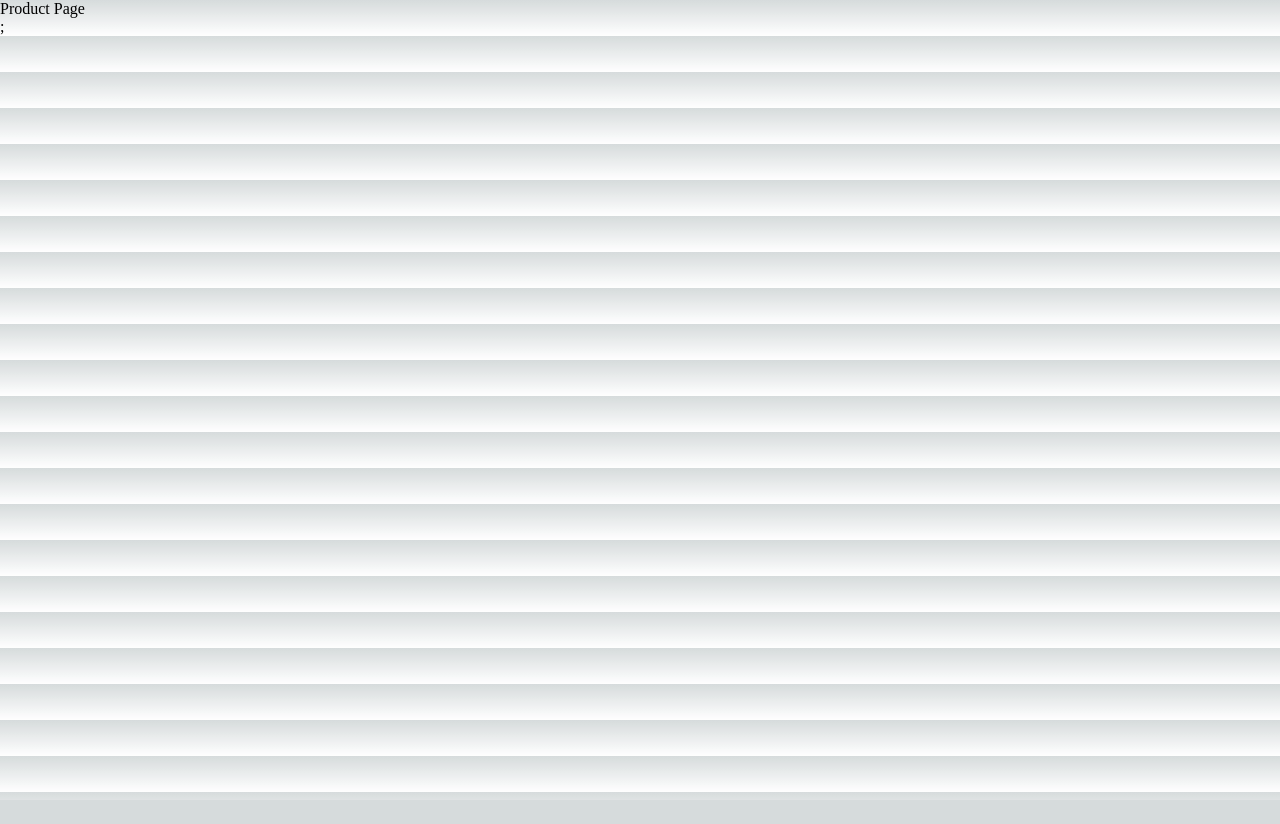
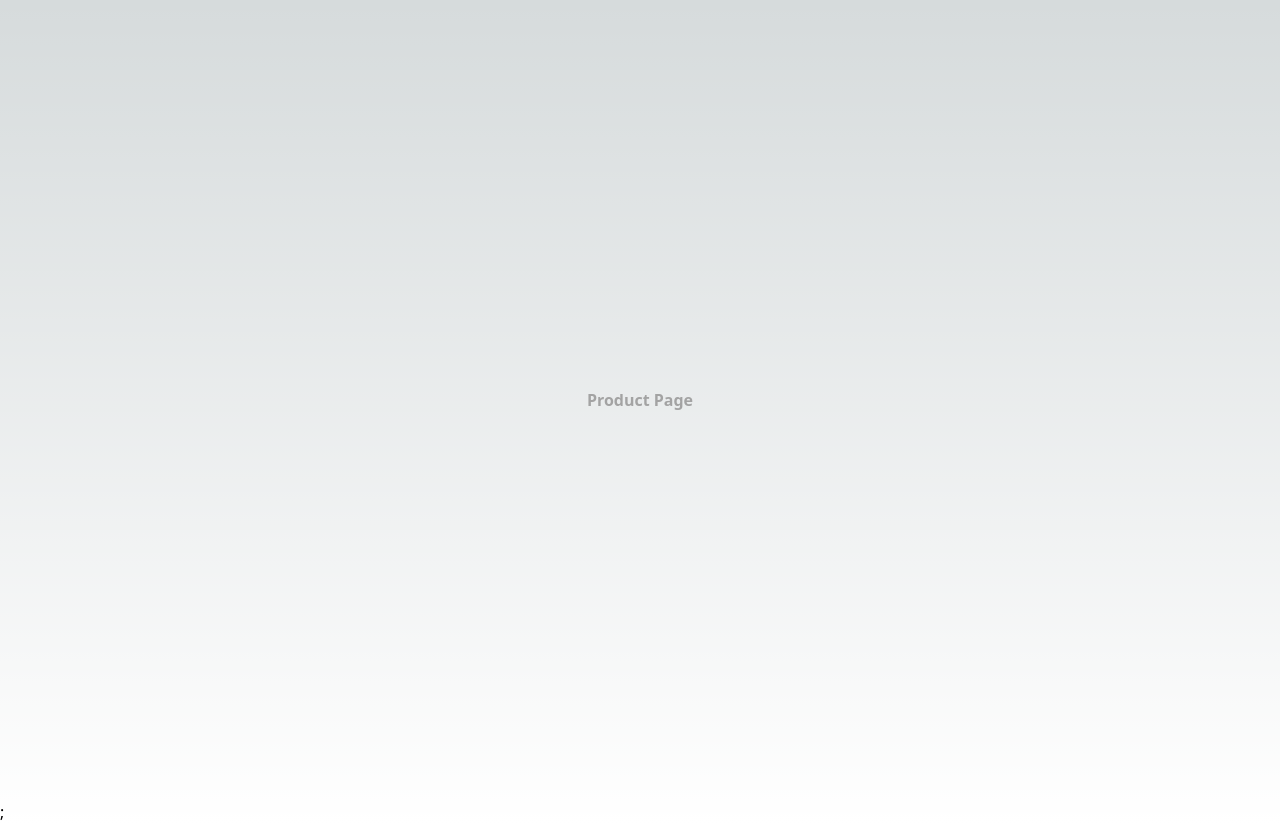
Before and after one commit to paradus-hex/inno-dash, a Next.js app: page / in a window 1280 px wide. Before the commit the page ends 800 px from the top, so only its background shows below. Built offline with nearby package versions, Linux system fonts and the light colour scheme.

Commit message:
succesfully fetched data

```diff
--- a/package.json
+++ b/package.json
@@ -23,6 +23,8 @@
     "typescript": "5.0.3"
   },
   "devDependencies": {
+    "autoprefixer": "^10.4.14",
+    "postcss": "^8.4.21",
     "tailwindcss": "^3.3.1"
   }
 }
--- /dev/null
+++ b/postcss.config.js
@@ -0,0 +1,6 @@
+module.exports = {
+  plugins: {
+    tailwindcss: {},
+    autoprefixer: {},
+  },
+}
--- /dev/null
+++ b/src/hooks.ts
@@ -0,0 +1,6 @@
+import { TypedUseSelectorHook, useDispatch, useSelector } from 'react-redux'
+import type { RootState, AppDispatch } from './state/store'
+
+// Use throughout your app instead of plain `useDispatch` and `useSelector`
+export const useAppDispatch: () => AppDispatch = useDispatch
+export const useAppSelector: TypedUseSelectorHook<RootState> = useSelector
--- a/src/pages/_app.tsx
+++ b/src/pages/_app.tsx
@@ -1,6 +1,6 @@
 import "@/styles/globals.css";
 import { Provider } from "react-redux";
-import { store } from "../redux/store";
+import { store } from "../state/store";
 import type { AppProps } from "next/app";
 
 export default function App({ Component, pageProps }: AppProps) {
--- a/src/pages/index.tsx
+++ b/src/pages/index.tsx
@@ -1,11 +1,13 @@
 import Head from "next/head";
 import Image from "next/image";
 import { Inter } from "next/font/google";
-import styles from "@/styles/Home.module.css";
-
+import Link from "next/link";
+import { getProduct } from "../state/slice/product";
+import { useAppDispatch, useAppSelector } from "@/hooks";
 const inter = Inter({ subsets: ["latin"] });
 
 export default function Home() {
+  const dispatch = useAppDispatch();
   return (
     <>
       <Head>
@@ -22,7 +24,16 @@ export default function Home() {
           priority
         /> */}
       </Head>
-      <div>Product Page</div>
+      <div className="flex h-screen items-center justify-center">
+        <Link href="/product">
+          <h1
+            className="font-bold text-neutral-400 hover:text-yellow-200 hover:cursor-pointer "
+            onClick={() => dispatch(getProduct())}
+          >
+            Product Page
+          </h1>
+        </Link>
+      </div>
     </>
   );
 }
--- a/src/redux/store.ts
+++ /dev/null
@@ -1,7 +0,0 @@
-import { configureStore } from "@reduxjs/toolkit";
-import product from "./slice/product";
-export const store = configureStore({
-  reducer: {
-    product
-  },
-});
--- /dev/null
+++ b/src/state/store.ts
@@ -0,0 +1,12 @@
+import { configureStore } from "@reduxjs/toolkit";
+import product from "./slice/product";
+export const store = configureStore({
+  reducer: {
+    product
+  },
+});
+
+// Infer the `RootState` and `AppDispatch` types from the store itself
+export type RootState = ReturnType<typeof store.getState>
+// Inferred type: {posts: PostsState, comments: CommentsState, users: UsersState}
+export type AppDispatch = typeof store.dispatch
--- a/src/styles/Home.module.css
+++ b/src/styles/Home.module.css
@@ -97,7 +97,7 @@
 
 .center::before,
 .center::after {
-  content: '';
+  content: "";
   left: 50%;
   position: absolute;
   filter: blur(45px);
@@ -125,7 +125,7 @@
 
 .thirteen::before,
 .thirteen::after {
-  content: '';
+  content: "";
   position: absolute;
   z-index: -1;
 }
--- /dev/null
+++ b/tailwind.config.js
@@ -0,0 +1,8 @@
+/** @type {import('tailwindcss').Config} */
+module.exports = {
+  content: ["./src/**/*.{js,ts,jsx,tsx}"],
+  theme: {
+    extend: {},
+  },
+  plugins: [],
+};
```
Also changed, not shown: src/styles/globals.css (+6 -3 lines), src/state/slice/product.ts (renamed from src/redux/slice/product.ts), 1 other file (tests, documents, lock files or other folders).
